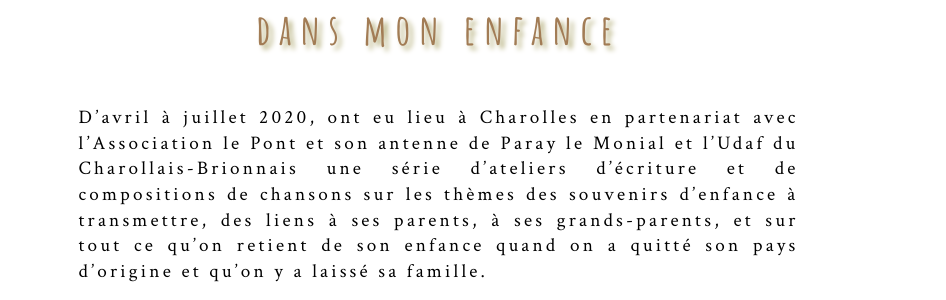
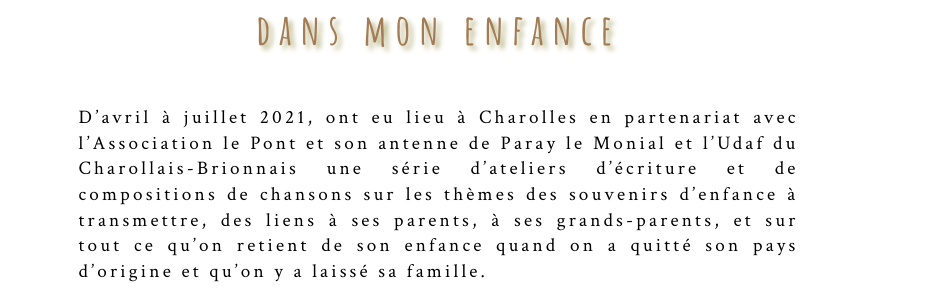
Before and after one commit to leshnik/revertouthaut, a Jekyll site: the page built from dans-mon-enfance.md, in a window 1280 px wide and 900 px high. Shown: the part 286-586 px from the top of the window, without its empty margins (178-1124 px from the left). Built offline with Jekyll 4.4.1, drawn with Linux system fonts in a browser that asks for light colours.

Commit message:
correct 2020 to 2021 dans mon enfance

```diff
--- a/dans-mon-enfance.md
+++ b/dans-mon-enfance.md
@@ -6,7 +6,7 @@ summary:
 
 <h1>dans mon enfance</h1>
 <main>
-<p class="intro-text"> D’avril à juillet 2020, ont eu lieu à Charolles en partenariat avec l’Association le Pont et son antenne de Paray le Monial et l’Udaf du Charollais-Brionnais une série d’ateliers d’écriture et de compositions de chansons sur les thèmes des souvenirs d’enfance à transmettre, des liens à ses parents, à ses grands-parents, et sur tout ce qu’on retient de son enfance quand on a quitté son pays d’origine et qu’on y a laissé sa famille.
+<p class="intro-text"> D’avril à juillet 2021, ont eu lieu à Charolles en partenariat avec l’Association le Pont et son antenne de Paray le Monial et l’Udaf du Charollais-Brionnais une série d’ateliers d’écriture et de compositions de chansons sur les thèmes des souvenirs d’enfance à transmettre, des liens à ses parents, à ses grands-parents, et sur tout ce qu’on retient de son enfance quand on a quitté son pays d’origine et qu’on y a laissé sa famille.
 </p>
 <p class="intro-text">Une restitution publique a eu lieu le 1er juillet à Charolles.
 </p>
```
